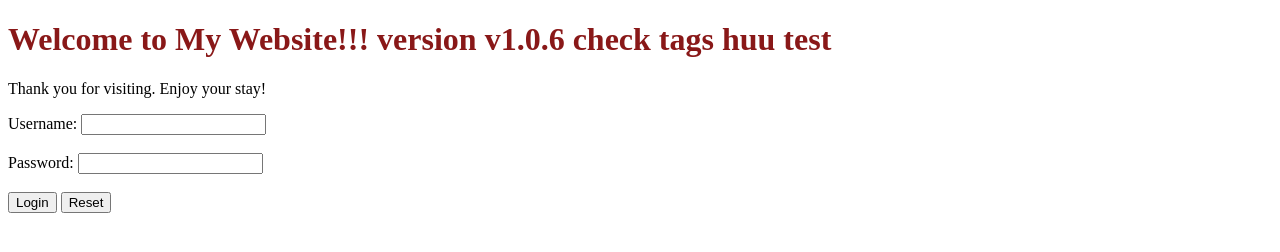
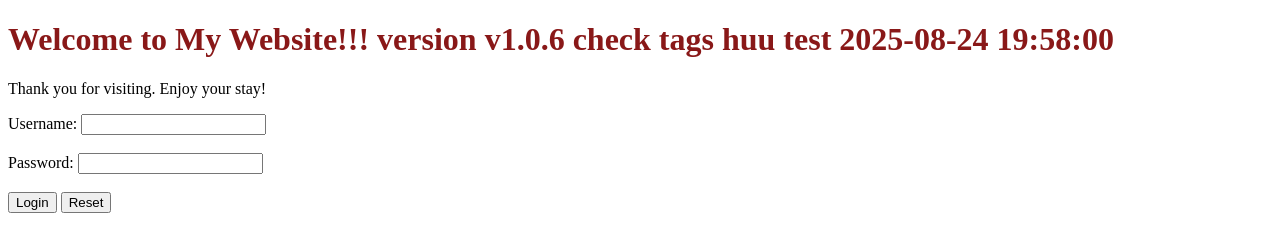
Before and after one commit to huutk97/nodejs-random-color-20250819, a website: page public/index.html in a window 1280 px wide. Drawn offline with Linux system fonts and the light colour scheme.

Commit message:
update color and title

```diff
--- a/public/index.html
+++ b/public/index.html
@@ -7,7 +7,7 @@
 </head>
 
 <body>
-    <h1 id="welcome" style="color: #891818;">Welcome to My Website!!! version v1.0.6 check tags huu test</h1>
+    <h1 id="welcome" style="color: #891818;">Welcome to My Website!!! version v1.0.6 check tags huu test 2025-08-24 19:58:00</h1>
     <p>Thank you for visiting. Enjoy your stay!</p>
 
     <form action="/api/login" method="POST">
```
